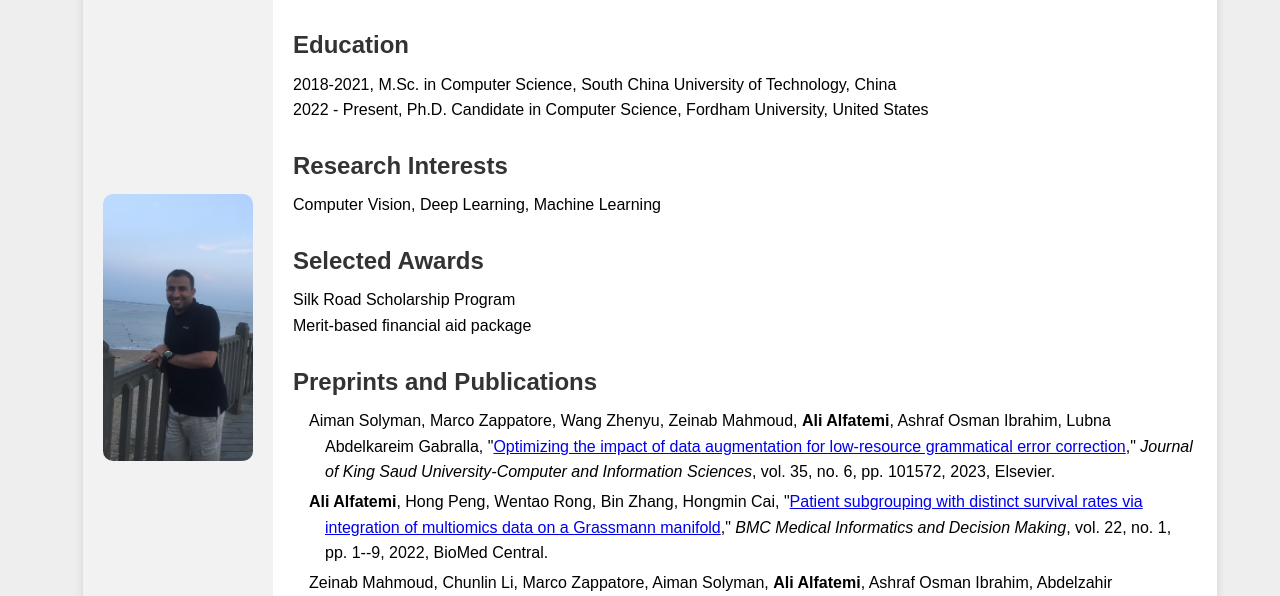
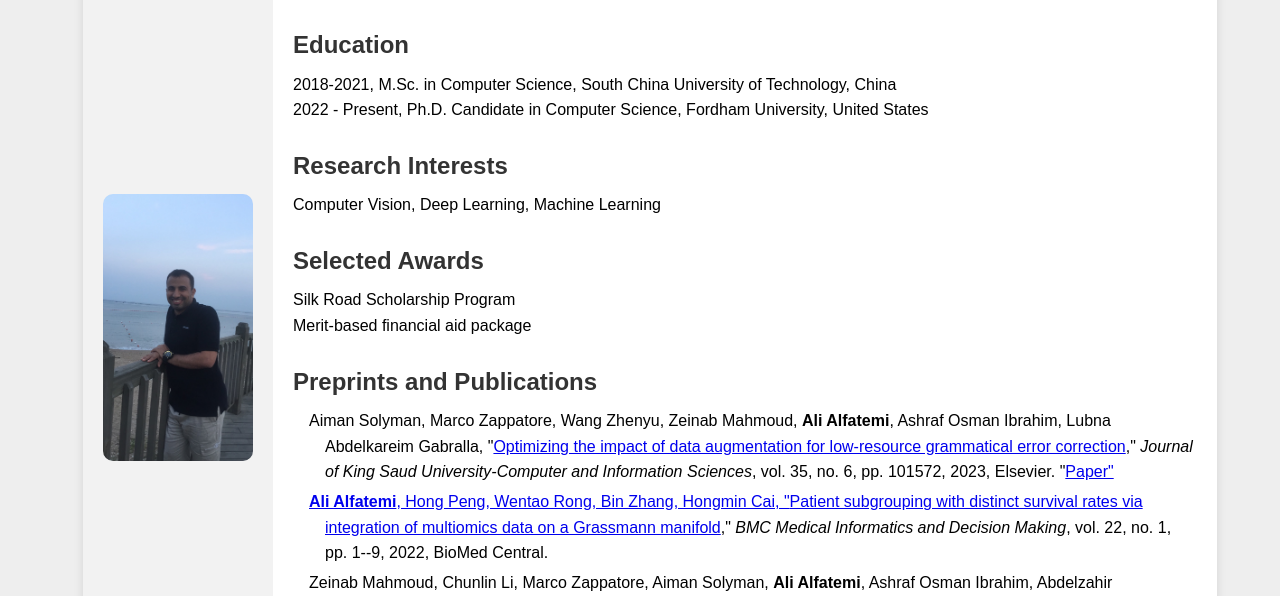
Before and after one commit to AliAlfatemi/alialfatemi.github.io, a plain HTML site: page index.html in a window 1280 px wide. Shown: the part 172-768 px from the top of the page. Drawn offline with Linux system fonts and the light colour scheme.

Commit message:
index.html

```diff
--- a/index.html
+++ b/index.html
@@ -36,7 +36,7 @@
                 <h2>Preprints and Publications</h2>
                 <ul>
                     <li>
-                        Aiman Solyman, Marco Zappatore, Wang Zhenyu, Zeinab Mahmoud, <strong>Ali Alfatemi</strong>, Ashraf Osman Ibrahim, Lubna Abdelkareim Gabralla, "<a href='https://www.sciencedirect.com/science/article/pii/S131915782300126X' target='_blank'>Optimizing the impact of data augmentation for low-resource grammatical error correction</a>," <em>Journal of King Saud University-Computer and Information Sciences</em>, vol. 35, no. 6, pp. 101572, 2023, Elsevier.
+                        Aiman Solyman, Marco Zappatore, Wang Zhenyu, Zeinab Mahmoud, <strong>Ali Alfatemi</strong>, Ashraf Osman Ibrahim, Lubna Abdelkareim Gabralla, "<a href='https://www.sciencedirect.com/science/article/pii/S131915782300126X' target='_blank'>Optimizing the impact of data augmentation for low-resource grammatical error correction</a>," <em>Journal of King Saud University-Computer and Information Sciences</em>, vol. 35, no. 6, pp. 101572, 2023, Elsevier. "<a href='https://www.sciencedirect.com/science/article/pii/S131915782300126X' target='_blank'>Paper"
                     </li>
                     <li>
                         <strong>Ali Alfatemi</strong>, Hong Peng, Wentao Rong, Bin Zhang, Hongmin Cai, "<a href='https://bmcmedinformdecismak.biomedcentral.com/articles/10.1186/s12911-022-01938-y' target='_blank'>Patient subgrouping with distinct survival rates via integration of multiomics data on a Grassmann manifold</a>," <em>BMC Medical Informatics and Decision Making</em>, vol. 22, no. 1, pp. 1--9, 2022, BioMed Central.
```
